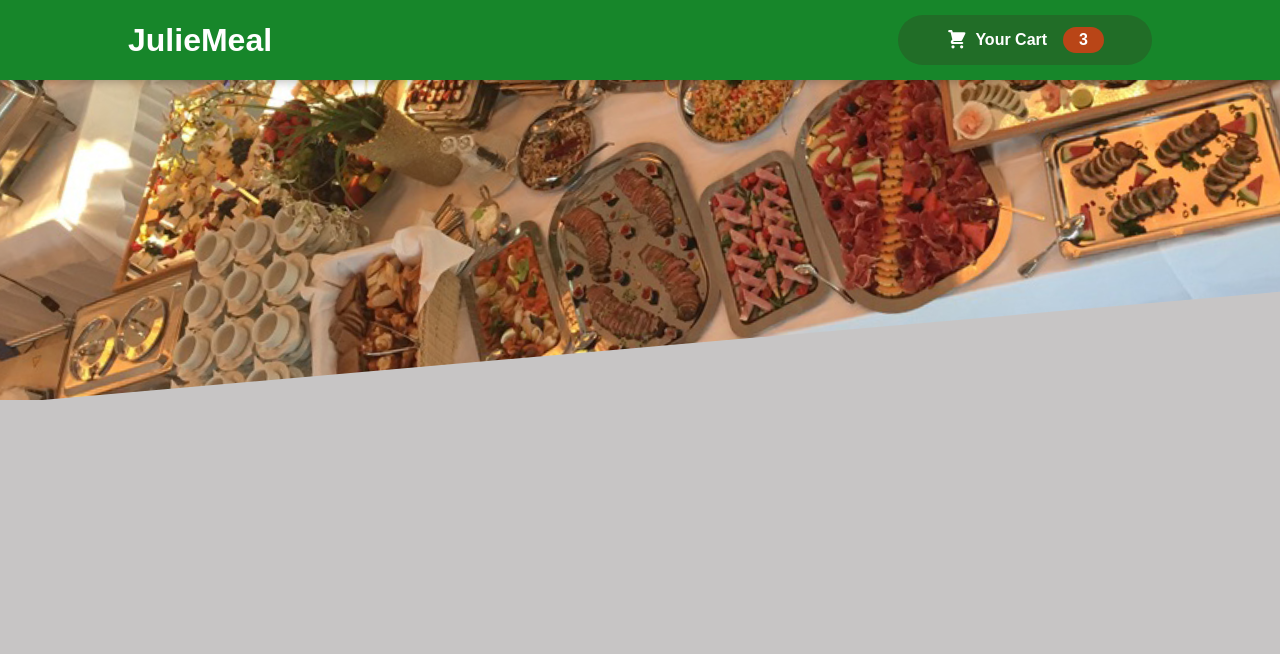
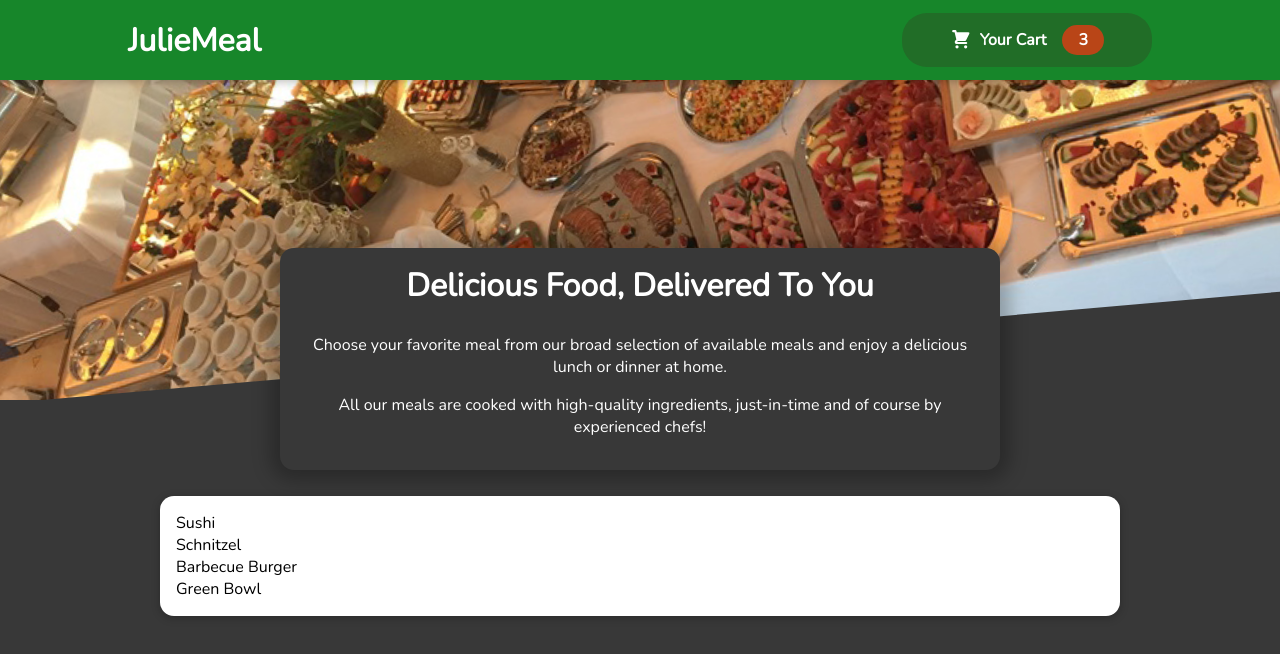
Before and after one commit to Cabraham1/food-order-App, a React (Create React App) app: page / in a window 1280 px wide. Shown: the top 654 px of the page. Built offline with nearby package versions, Linux system fonts and the light colour scheme.

Commit message:
add a card ui components

```diff
--- a/src/App.js
+++ b/src/App.js
@@ -1,12 +1,16 @@
 import React from 'react';
 import Header from './components/Layout/Header';
+import Meals from './components/Meals/Meals';
 
 
 function App() {
 
   return (
     <React.Fragment>
-      <Header/>
+      <Header />
+      <main>
+        <Meals/>
+      </main>
     </React.Fragment>
   );
 }
--- /dev/null
+++ b/src/components/Meals/AvailableMeals.js
@@ -0,0 +1,41 @@
+import React from "react";
+import Card from "../UI/Card";
+import classes from "./AvailableMeals.module.css";
+const DUMMY_MEALS = [
+  {
+    id: "m1",
+    name: "Sushi",
+    description: "Finest fish and veggies",
+    price: 22.99,
+  },
+  {
+    id: "m2",
+    name: "Schnitzel",
+    description: "A german specialty!",
+    price: 16.5,
+  },
+  {
+    id: "m3",
+    name: "Barbecue Burger",
+    description: "American, raw, meaty",
+    price: 12.99,
+  },
+  {
+    id: "m4",
+    name: "Green Bowl",
+    description: "Healthy...and green...",
+    price: 18.99,
+  },
+];
+const AvailableMeals = (props) => {
+  const mealList = DUMMY_MEALS.map((meal) => <li>{meal.name}</li>);
+  return (
+    <section className={classes.meals}>
+      <Card>
+        <ul>{mealList}</ul>
+      </Card>
+    </section>
+  );
+};
+
+export default AvailableMeals;
--- /dev/null
+++ b/src/components/Meals/AvailableMeals.module.css
@@ -0,0 +1,24 @@
+.meals {
+  max-width: 60rem;
+  width: 90%;
+  margin: 2rem auto;
+  animation: meals-appear 1s ease-out forwards;
+}
+
+.meals ul {
+  list-style: none;
+  margin: 0;
+  padding: 0;
+}
+
+@keyframes meals-appear {
+  from {
+    opacity: 0;
+    transform: translateY(3rem);
+  }
+
+  to {
+    opacity: 1;
+    transform: translateY(0);
+  }
+}
--- /dev/null
+++ b/src/components/Meals/Meals.js
@@ -0,0 +1,13 @@
+import React from "react";
+import MealsSummary from "./MealsSummary";
+import AvailableMeals from "./AvailableMeals";
+const Meals = () => {
+  return (
+    <React.Fragment>
+      <AvailableMeals />
+      <MealsSummary />
+    </React.Fragment>
+  );
+};
+
+export default Meals;
--- /dev/null
+++ b/src/components/Meals/MealsSummary.js
@@ -0,0 +1,19 @@
+import classes from "./MealsSummary.module.css";
+
+const MealsSummary = () => {
+  return (
+    <section className={classes.summary}>
+      <h2>Delicious Food, Delivered To You</h2>
+      <p>
+        Choose your favorite meal from our broad selection of available meals
+        and enjoy a delicious lunch or dinner at home.
+      </p>
+      <p>
+        All our meals are cooked with high-quality ingredients, just-in-time and
+        of course by experienced chefs!
+      </p>
+    </section>
+  );
+};
+
+export default MealsSummary;
--- /dev/null
+++ b/src/components/Meals/MealsSummary.module.css
@@ -0,0 +1,18 @@
+.summary {
+  text-align: center;
+  max-width: 45rem;
+  width: 90%;
+  margin: auto;
+  margin-top: -25rem;
+  position: relative;
+  background-color: #383838;
+  color: white;
+  border-radius: 14px;
+  padding: 1rem;
+  box-shadow: 0 1px 18px 10px rgba(0, 0, 0, 0.25);
+}
+
+.summary h2 {
+  font-size: 2rem;
+  margin-top: 0;
+}
--- /dev/null
+++ b/src/components/UI/Card.js
@@ -0,0 +1,8 @@
+import React from "react";
+import classes from "./Card.module.css"
+
+const Card = (props) => {
+  return <div className={classes.card}>{props.children}</div>;
+};
+
+export default Card;
--- /dev/null
+++ b/src/components/UI/Card.module.css
@@ -0,0 +1,6 @@
+.card {
+  padding: 1rem;
+  box-shadow: 0 2px 8px rgba(0, 0, 0, 0.25);
+  border-radius: 14px;
+  background-color: white;
+}
--- a/src/index.css
+++ b/src/index.css
@@ -1,15 +1,17 @@
+@import url('https://fonts.googleapis.com/css2?family=Nunito:ital,wght@0,200;0,300;0,400;1,200;1,300&display=swap');
+
 * {
   box-sizing: border-box;
 }
 
 html {
   font-family: sans-serif;
-  background: rgb(199, 197, 197);
-  color: rgb(70, 35, 35);
+  background: #383838
 }
 
 body {
   margin: 0;
+  font-family: 'Nunito', sans-serif;
 }
 
 main {
```
